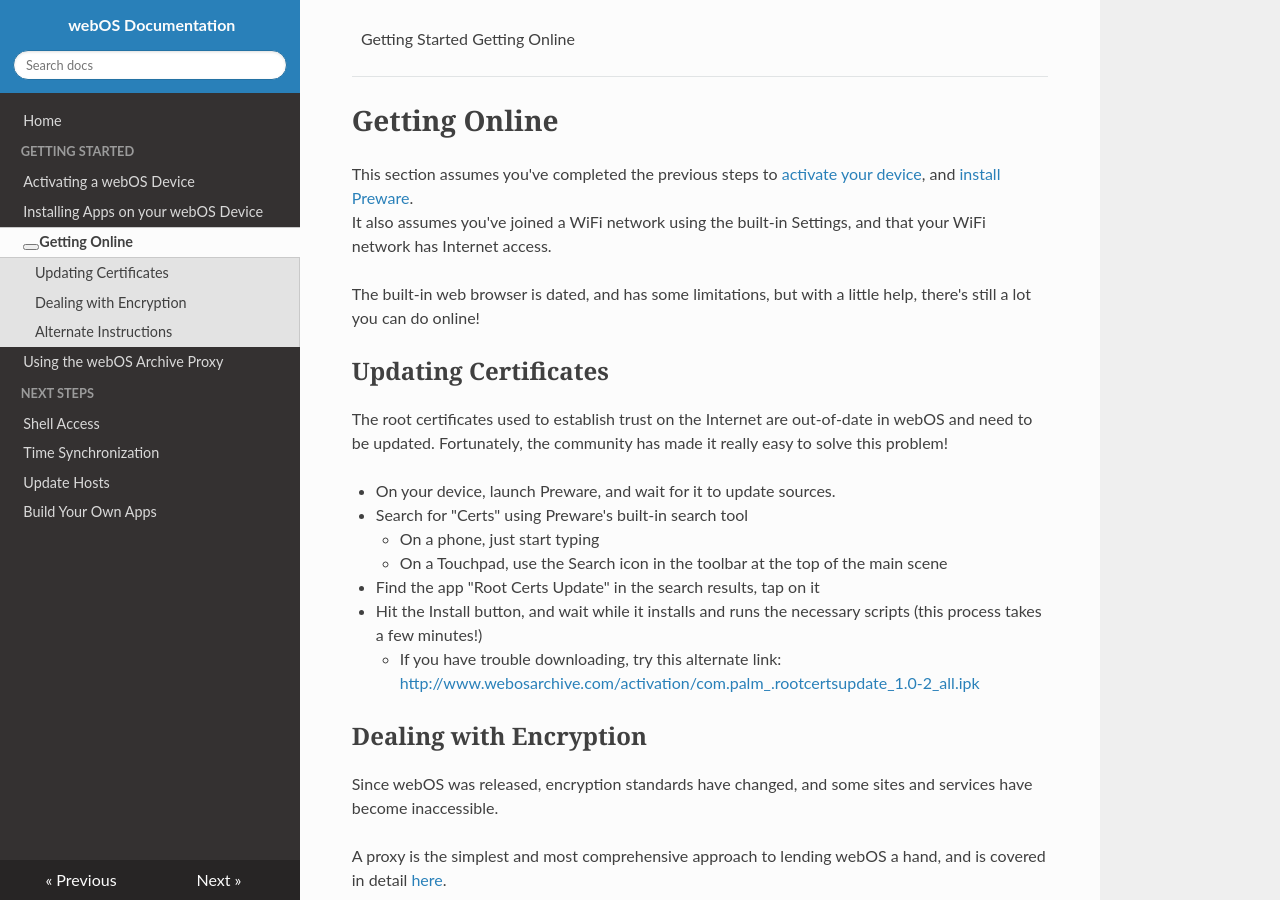
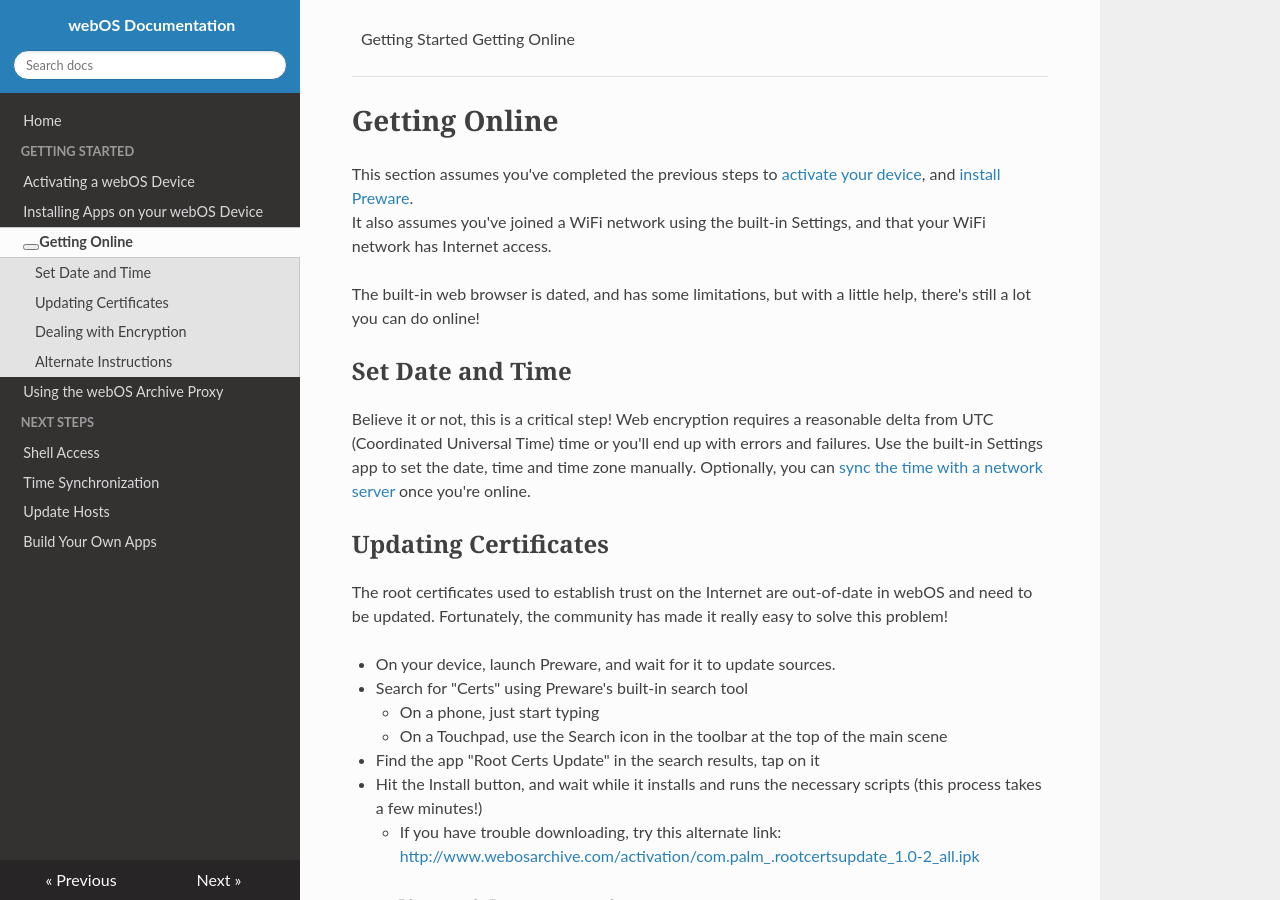
Before and after one commit to webOSArchive/webos-docs, an MkDocs documentation site: the page built from docs/online.md, in a window 1280 px wide and 900 px high. Built offline with MkDocs 1.6.1, drawn with Linux system fonts in a browser that asks for light colours; nearby versions of some CDN libraries; some web fonts are replaced; library files that are not in the unit come from our copies.

Commit message:
add note about time

```diff
--- a/docs/online.md
+++ b/docs/online.md
@@ -4,6 +4,10 @@ This section assumes you've completed the previous steps to [activate your devic
 It also assumes you've joined a WiFi network using the built-in Settings, and that your WiFi network has Internet access.
 
 The built-in web browser is dated, and has some limitations, but with a little help, there's still a lot you can do online!
+
+## Set Date and Time
+
+Believe it or not, this is a critical step! Web encryption requires a reasonable delta from UTC (Coordinated Universal Time) time or you'll end up with errors and failures. Use the built-in Settings app to set the date, time and time zone manually. Optionally, you can [sync the time with a network server](timesync.md) once you're online.
 
 ## Updating Certificates
 
```
